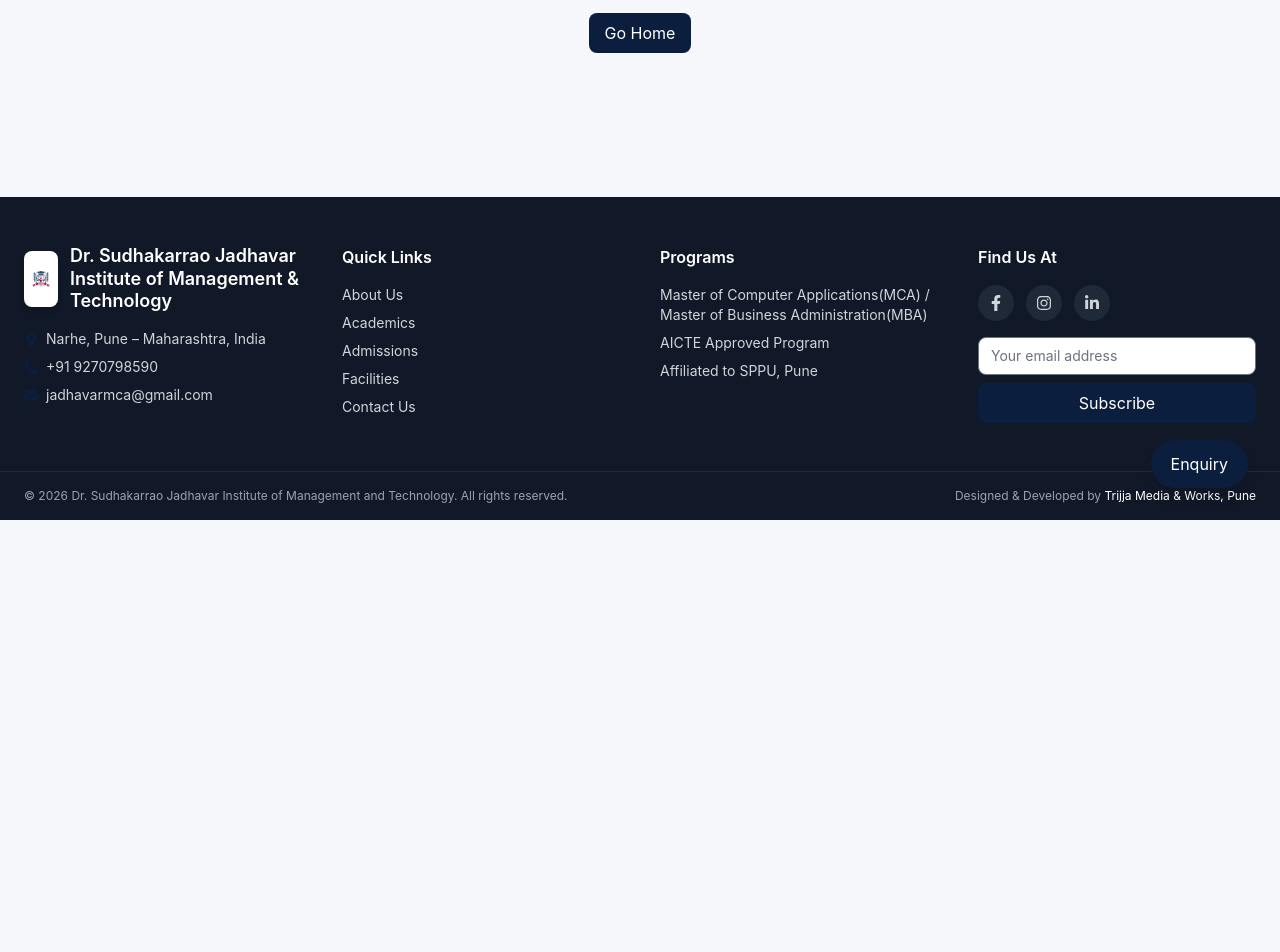
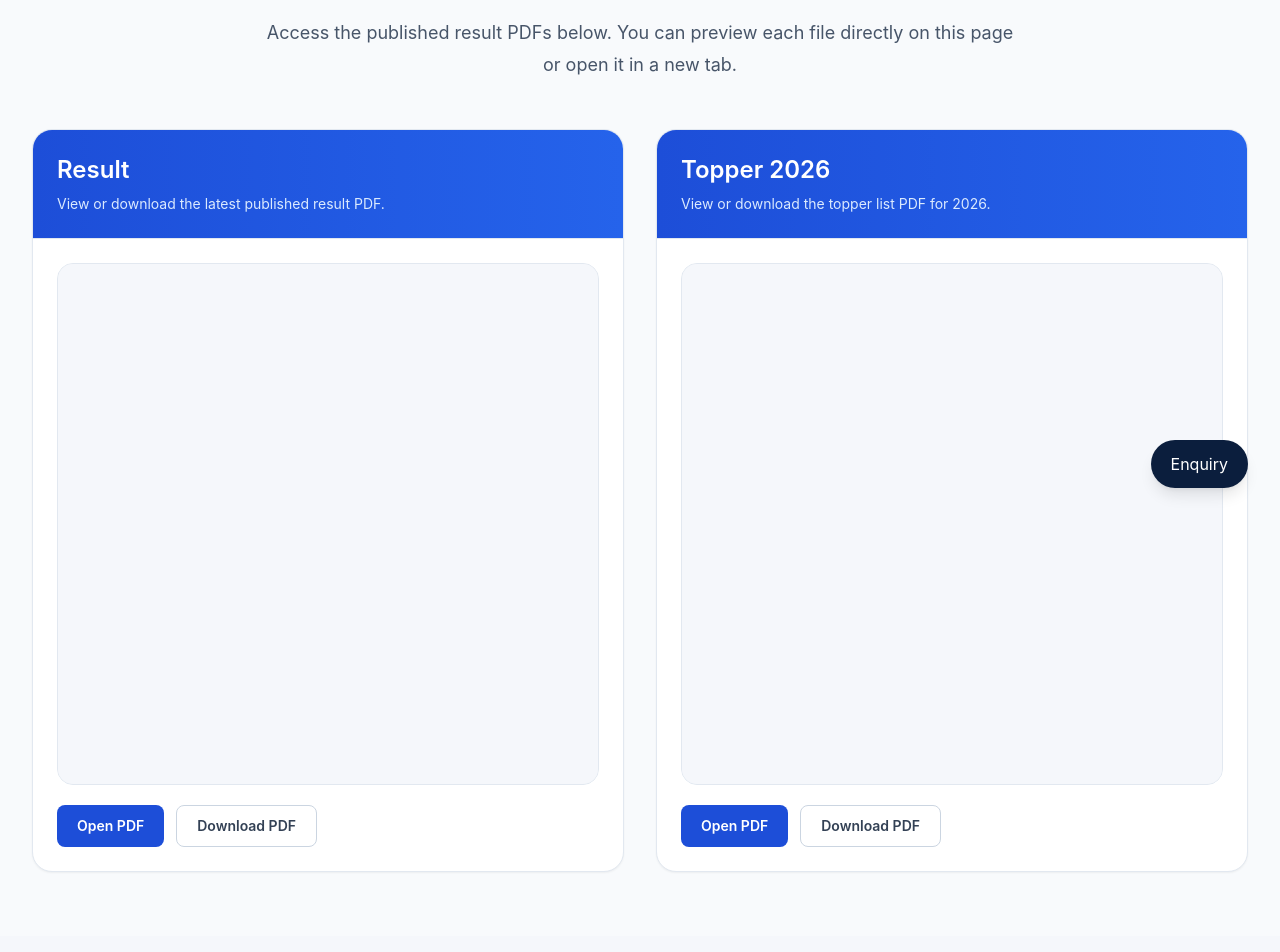
Before and after one commit to sumitchaskar0007-coder/sjimpt2, a React (Vite) app: page /result in a window 1280 px wide. Shown: the part 280-1232 px from the top of the page. Before the commit the page ends 800 px from the top, so only its background shows below. Built offline with nearby package versions, Linux system fonts and the light colour scheme; no server answers.

Commit message:
update and build

```diff
--- a/src/App.jsx
+++ b/src/App.jsx
@@ -27,6 +27,7 @@
 import Grievance from './pages/Grievance.jsx';
 import Feedback from './pages/Feedback.jsx';
 import Notice from './pages/Notice.jsx'; // Added missing import
+import Result from './pages/Result.jsx';
 import BlogList from './pages/Blog';
 import { BlogPost } from './pages/Blog';
 // Admin pages
@@ -73,6 +74,7 @@
             <Route path="/udan/:id" element={<UdanBook />} />
             <Route path="/feedback" element={<Feedback />} />
             <Route path="/application" element={<Application />} />
+            <Route path="/result" element={<Result />} />
 
             {/* ---------------- ADMIN ROUTES ---------------- */}
             <Route path="/admin/login" element={<AdminLogin />} />
--- a/src/components/Header.jsx
+++ b/src/components/Header.jsx
@@ -70,10 +70,13 @@
     { to: "/careers", label: "Career" },
     { to: "/notices", label: "Notices" },
     { to: "/blogs", label: "Blogs" },
-        { to: "/announcement", label: "Announcements" }, // Moved to More section
+    { to: "/announcement", label: "Announcements" },
     { to: "/assets/pdf/24_7.pdf", label: "24*7 Women's Helpline" },
-         { to: "/assets/pdf/Result.pdf", label: "Result" },
-        { to: "https://docs.google.com/forms/d/e/1FAIpQLSdxQ73XMjb_zM0mMvZn_u8cc0UOXReDicAII5XGAE9joI5JRA/viewform?usp=dialog", label: "Feedback Form" } // Added to More section
+    { to: "/result", label: "Result" },
+
+    // New PDFs added here 👇
+
+    { to: "https://docs.google.com/forms/d/e/1FAIpQLSdxQ73XMjb_zM0mMvZn_u8cc0UOXReDicAII5XGAE9joI5JRA/viewform?usp=dialog", label: "Feedback Form" }
   ],
 },
     { to: "/contact", label: "Contact" },
--- /dev/null
+++ b/src/pages/Result.jsx
@@ -0,0 +1,77 @@
+import React from "react";
+
+const resultDocuments = [
+  {
+    title: "Result",
+    description: "View or download the latest published result PDF.",
+    file: "/assets/pdf/Result.pdf",
+  },
+  {
+    title: "Topper 2026",
+    description: "View or download the topper list PDF for 2026.",
+    file: "/assets/pdf/topper2026.pdf",
+  },
+];
+
+export default function Result() {
+  return (
+    <section className="min-h-screen bg-slate-50 py-12 sm:py-16">
+      <div className="mx-auto max-w-7xl px-4 sm:px-6 lg:px-8">
+        <div className="mx-auto max-w-3xl text-center">
+          <span className="inline-flex rounded-full bg-blue-100 px-4 py-1 text-sm font-semibold text-blue-700">
+            Academic Updates
+          </span>
+          <h1 className="mt-4 text-4xl font-bold tracking-tight text-slate-900 sm:text-5xl">
+            Result Documents
+          </h1>
+          <p className="mt-4 text-lg leading-8 text-slate-600">
+            Access the published result PDFs below. You can preview each file
+            directly on this page or open it in a new tab.
+          </p>
+        </div>
+
+        <div className="mt-12 grid gap-8 lg:grid-cols-2">
+          {resultDocuments.map((document) => (
+            <article
+              key={document.file}
+              className="overflow-hidden rounded-2xl border border-slate-200 bg-white shadow-sm"
+            >
+              <div className="border-b border-slate-200 bg-gradient-to-r from-blue-700 to-blue-600 p-6 text-white">
+                <h2 className="text-2xl font-semibold">{document.title}</h2>
+                <p className="mt-2 text-sm text-blue-100">{document.description}</p>
+              </div>
+
+              <div className="p-6">
+                <div className="overflow-hidden rounded-xl border border-slate-200 bg-slate-100">
+                  <iframe
+                    src={document.file}
+                    title={document.title}
+                    className="h-[520px] w-full"
+                  />
+                </div>
+
+                <div className="mt-5 flex flex-wrap gap-3">
+                  <a
+                    href={document.file}
+                    target="_blank"
+                    rel="noopener noreferrer"
+                    className="inline-flex items-center rounded-lg bg-blue-700 px-5 py-2.5 text-sm font-semibold text-white transition hover:bg-blue-800"
+                  >
+                    Open PDF
+                  </a>
+                  <a
+                    href={document.file}
+                    download
+                    className="inline-flex items-center rounded-lg border border-slate-300 px-5 py-2.5 text-sm font-semibold text-slate-700 transition hover:bg-slate-100"
+                  >
+                    Download PDF
+                  </a>
+                </div>
+              </div>
+            </article>
+          ))}
+        </div>
+      </div>
+    </section>
+  );
+}
```
Also changed, not shown: 7 other files (tests, documents, lock files or other folders). Lines whose indentation alone changed are shown as unchanged.
